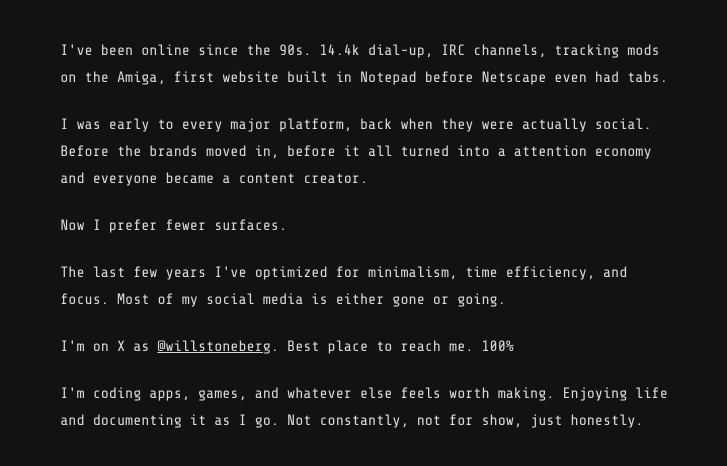
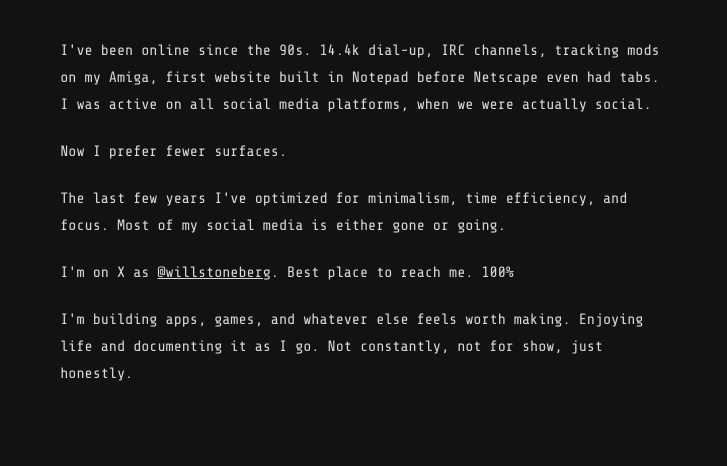
Before and after one commit to willstoneberg/notes-willstoneberg, a plain HTML site: page index.html in a window 1280 px wide. Shown: the part 200-666 px from the top of the page, without its empty margins (276-1003 px from the left). Drawn offline with nearby package versions, Linux system fonts and the light colour scheme.

Commit message:
Update body copy
Co-Authored-By: Claude Sonnet 4.6 <noreply@anthropic.com>

```diff
--- a/index.html
+++ b/index.html
@@ -159,9 +159,7 @@
 <div class="content">
   <div class="body-text">
 
-    <p>I've been online since the 90s. 14.4k dial-up, IRC channels, tracking mods on the Amiga, first website built in Notepad before Netscape even had tabs.</p>
-
-    <p>I was early to every major platform, back when they were actually social. Before the brands moved in, before it all turned into a attention economy and everyone became a content creator.</p>
+    <p>I've been online since the 90s. 14.4k dial-up, IRC channels, tracking mods on my Amiga, first website built in Notepad before Netscape even had tabs. I was active on all social media platforms, when we were actually social.</p>
 
     <p>Now I prefer fewer surfaces.</p>
 
@@ -169,7 +167,7 @@
 
     <p>I'm on X as  <a href="https://x.com/willstoneberg" style="color:inherit">@willstoneberg</a>. Best place to reach me. 100%</p>
 
-    <p>I'm coding apps, games, and whatever else feels worth making. Enjoying life and documenting it as I go. Not constantly, not for show, just honestly.</p>
+    <p>I'm building apps, games, and whatever else feels worth making. Enjoying life and documenting it as I go. Not constantly, not for show, just honestly.</p>
 
   </div>
 </div>
```
